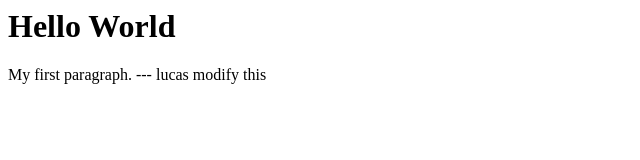
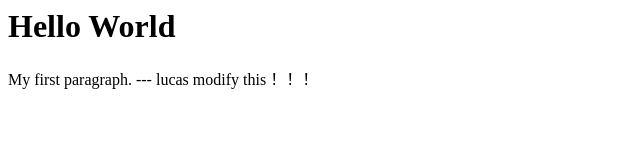
Before and after one commit to liuk9662/mysite, a plain HTML site: page index.html in a window 1280 px wide. Shown: the whole page, without its empty margins (0-640 px from the left). Drawn offline with Linux system fonts and the light colour scheme.

Commit message:
a test too

```diff
--- a/index.html
+++ b/index.html
@@ -1,6 +1,6 @@
 <html>
 <body>
 <h1>Hello World</h1>
-<p>My first paragraph.  --- lucas modify this</p>
+<p>My first paragraph.  --- lucas modify this！！！</p>
 </body>
 </html>
```
